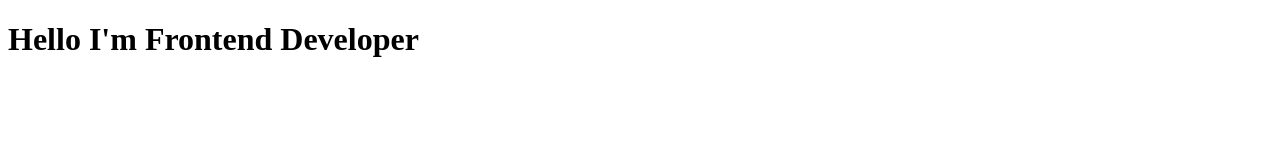
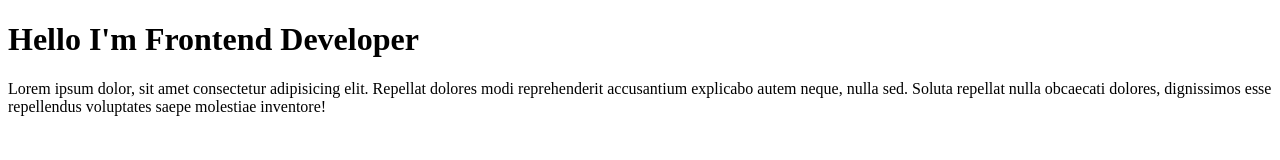
Before and after one commit to hra6/frontend, a plain HTML site: page HTML/index.html in a window 1280 px wide. Drawn offline with Linux system fonts and the light colour scheme.

Commit message:
added new paragraph

```diff
--- a/HTML/index.html
+++ b/HTML/index.html
@@ -8,5 +8,6 @@
 </head>
 <body>
     <h1>Hello I'm Frontend Developer</h1>
+    <p>Lorem ipsum dolor, sit amet consectetur adipisicing elit. Repellat dolores modi reprehenderit accusantium explicabo autem neque, nulla sed. Soluta repellat nulla obcaecati dolores, dignissimos esse repellendus voluptates saepe molestiae inventore!</p>
 </body>
 </html>
```
